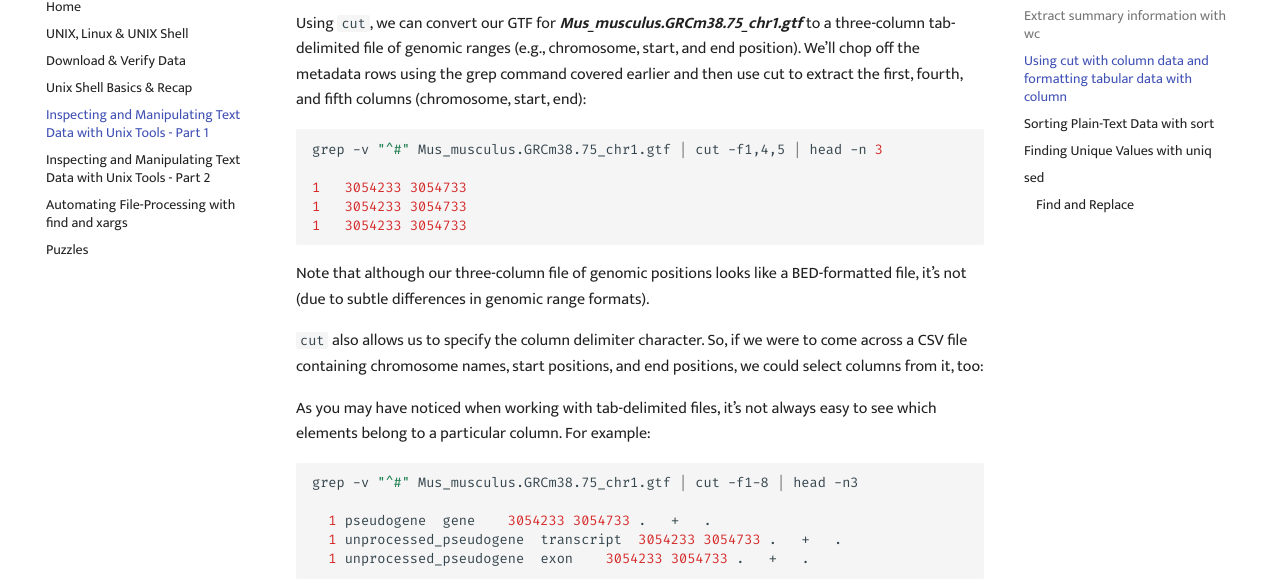
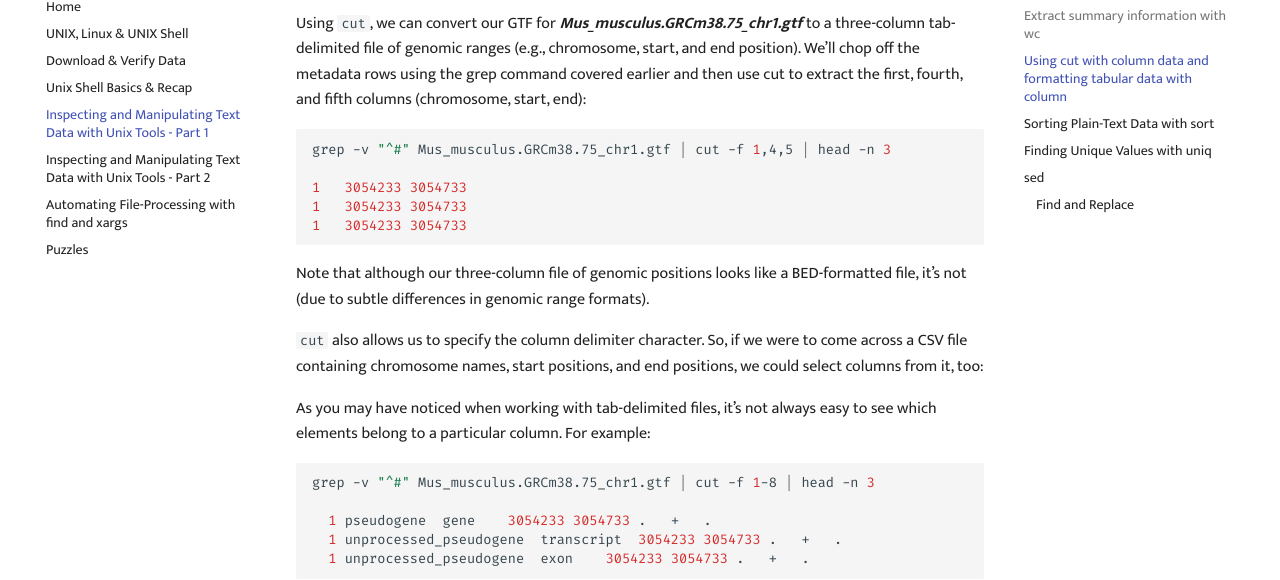
Before and after one commit to GenomicsAotearoa/shell-for-bioinformatics, an MkDocs documentation site: the page built from docs/4_inspectmanipluate.md, in a window 1280 px wide and 900 px high, scrolled down 3078 px. Shown: the part 119-699 px from the top of the window. Built offline with MkDocs 1.6.1 and Material for MkDocs 9.7.7, drawn with Linux system fonts in a browser that asks for light colours; comment, search, counter and statistics services are not loaded; the version menu is left out.

Commit message:
fix syntax

````diff
--- a/docs/4_inspectmanipluate.md
+++ b/docs/4_inspectmanipluate.md
@@ -155,7 +155,7 @@ cut -f 2-3 Mus_musculus.GRCm38.75_chr1.bed | head -n 3
 Using `cut`, we can convert our GTF for ***Mus_musculus.GRCm38.75_chr1.gtf*** to a three-column tab-delimited file of genomic ranges (e.g., chromosome, start, and end position). We’ll chop off the metadata rows using the grep command covered earlier and then use cut to extract the first, fourth, and fifth columns (chromosome, start, end):
 
 ```bash
-grep -v "^#" Mus_musculus.GRCm38.75_chr1.gtf | cut -f1,4,5 | head -n 3
+grep -v "^#" Mus_musculus.GRCm38.75_chr1.gtf | cut -f 1,4,5 | head -n 3
 
 1	3054233	3054733
 1	3054233	3054733
@@ -168,7 +168,7 @@ Note that although our three-column file of genomic positions looks like a BED-f
 As you may have noticed when working with tab-delimited files, it’s not always easy to see which elements belong to a particular column. For example:
 
 ```bash
-grep -v "^#" Mus_musculus.GRCm38.75_chr1.gtf | cut -f1-8 | head -n3
+grep -v "^#" Mus_musculus.GRCm38.75_chr1.gtf | cut -f 1-8 | head -n 3
 
   1	pseudogene	gene	3054233	3054733	.	+	.
   1	unprocessed_pseudogene	transcript	3054233	3054733	.	+	.
````
